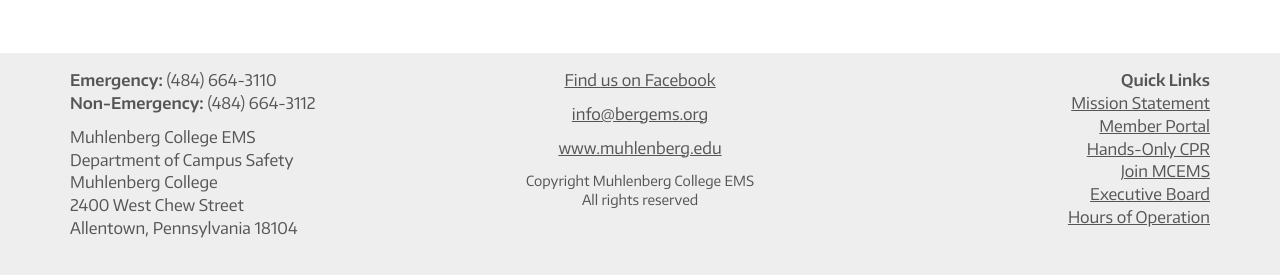
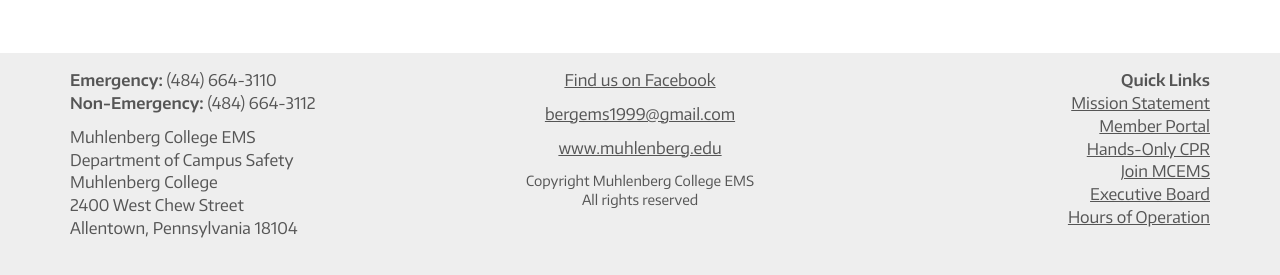
Before and after one commit to MCEMS/www, a Jekyll site: the page built from index.html, in a window 1280 px wide. Shown: the part 1503-1778 px from the top of the page. Built offline with Jekyll 4.4.1, drawn with Linux system fonts in a browser that asks for light colours; nearby versions of some CDN libraries.

Commit message:
Update default.html

```diff
--- a/_layouts/default.html
+++ b/_layouts/default.html
@@ -76,7 +76,7 @@
           <div class="col-md-4">
             <div class="text-center">
               <p><a href="https://www.facebook.com/MuhlenbergEMS">Find us on Facebook</a></p>
-              <p><a href="mailto:info@bergems.org">info@bergems.org</a></p>
+              <p><a href="mailto:bergems1999@gmail.com">bergems1999@gmail.com</a></p>
               <p><a href="http://www.muhlenberg.edu/">www.muhlenberg.edu</a></p>
               <p class="small">
                 Copyright Muhlenberg College EMS<br>
```
